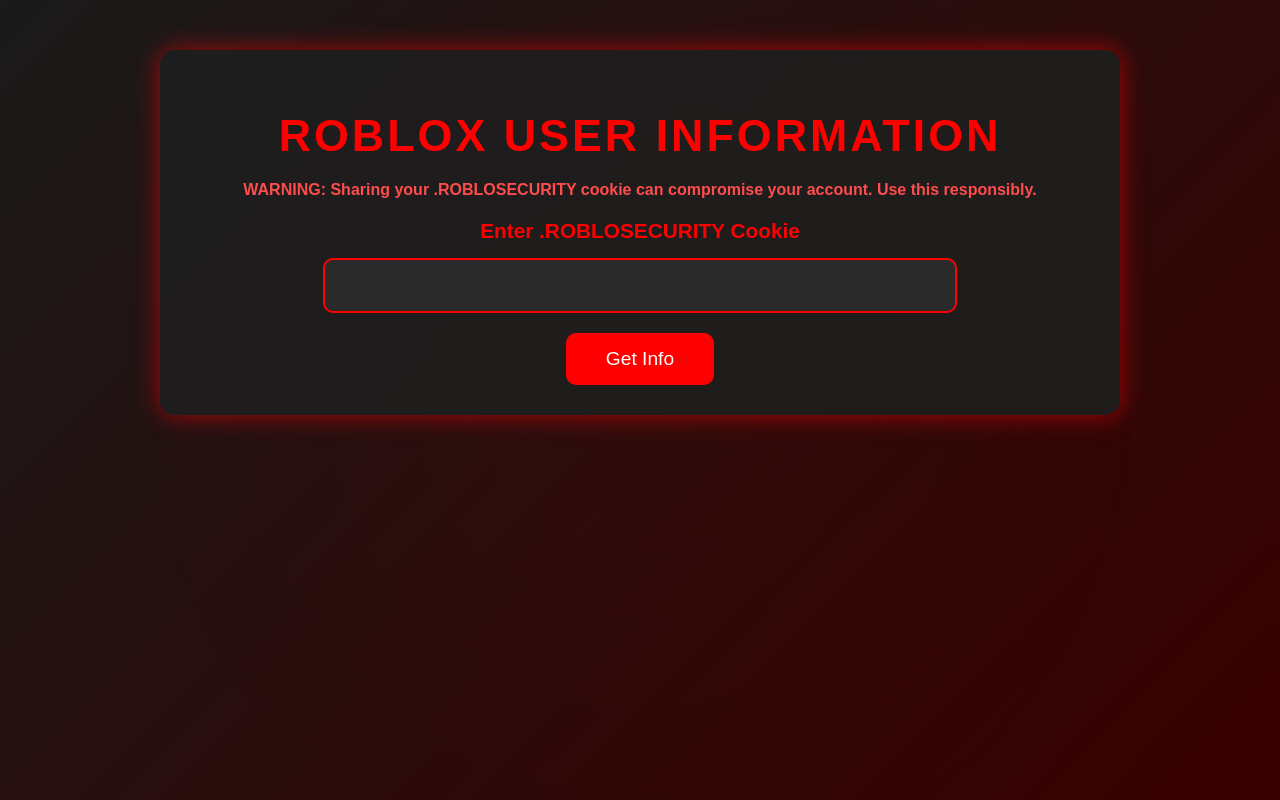
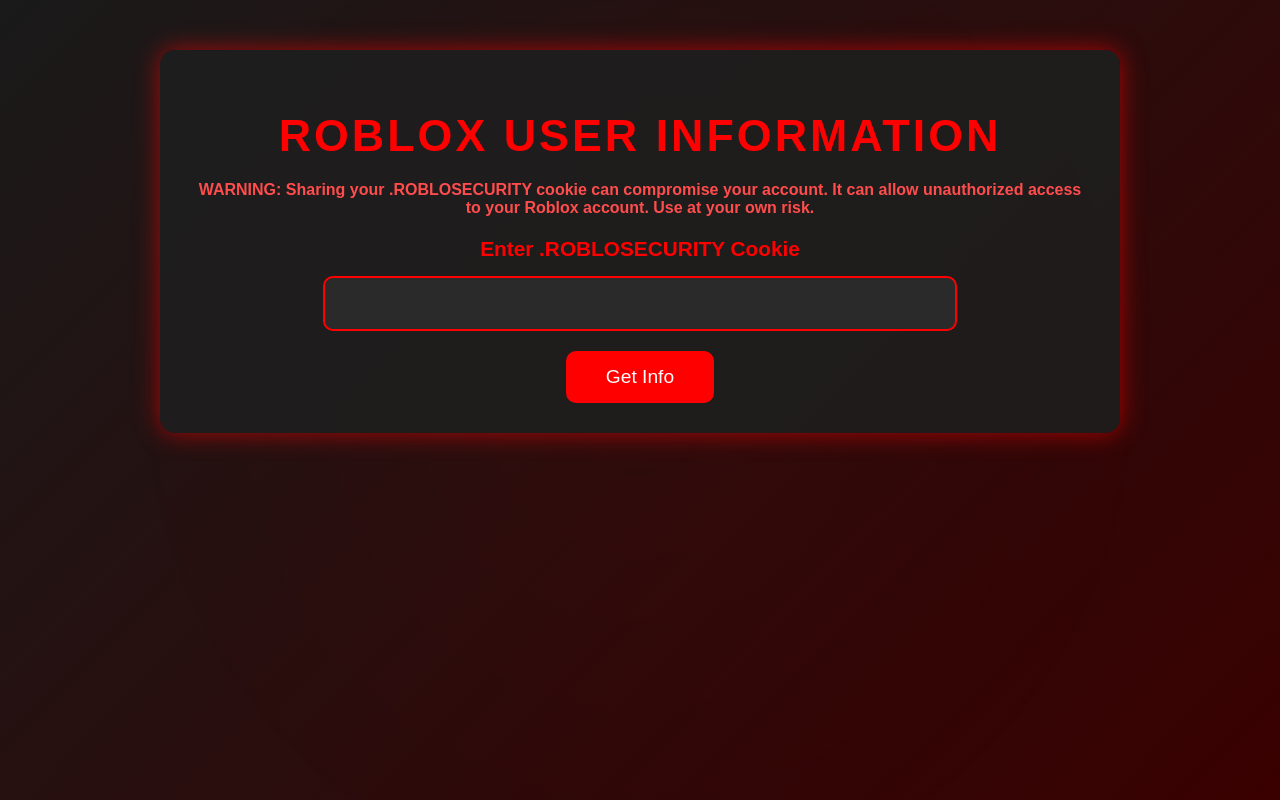
Before and after one commit to ThatOneGuy542/roblox-user-info, a Flask app: page / in a window 1280 px wide. Run offline with Flask 3, Linux system fonts and the light colour scheme.

Commit message:
Update index.html

```diff
--- a/templates/index.html
+++ b/templates/index.html
@@ -10,7 +10,7 @@
     <div class="background"></div>
     <div class="container">
         <h1 class="fade-in">Roblox User Information</h1>
-        <p class="warning slide-in"><strong>WARNING:</strong> Sharing your .ROBLOSECURITY cookie can compromise your account. Use this responsibly.</p>
+        <p class="warning slide-in"><strong>WARNING:</strong> Sharing your .ROBLOSECURITY cookie can compromise your account. It can allow unauthorized access to your Roblox account. Use at your own risk.</p>
         {% if error %}
             <p class="error slide-in">{{ error }}</p>
         {% endif %}
```
